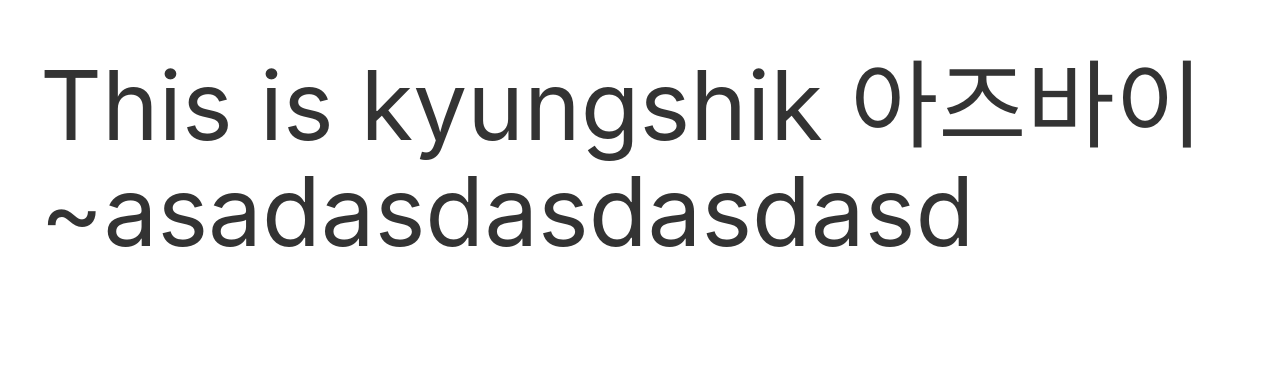
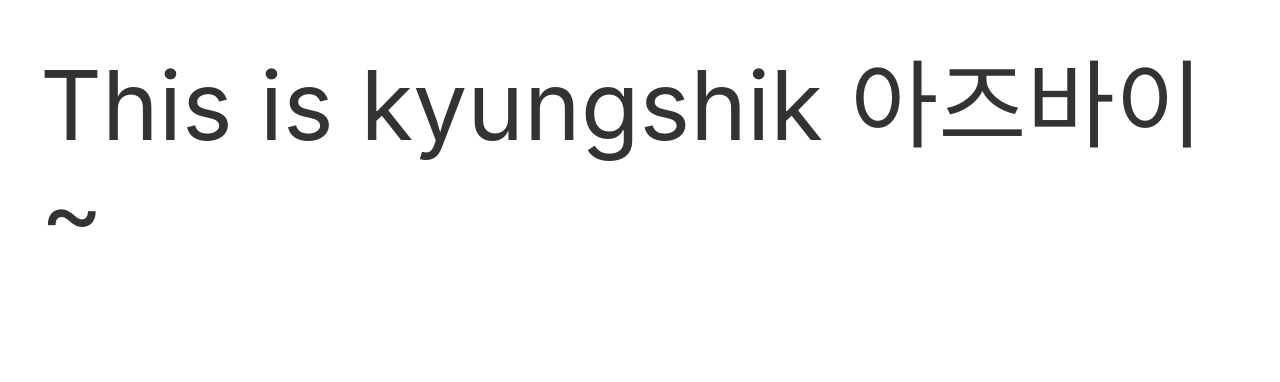
Before and after one commit to kyungshik/kyungshik.github.io, a plain HTML site: page index.html in a window 1280 px wide. Shown: the part 117-499 px from the top of the page. Drawn offline with nearby package versions, Linux system fonts and the light colour scheme.

Commit message:
blog added

```diff
--- a/index.html
+++ b/index.html
@@ -171,7 +171,7 @@
 
     <div class="uk-container uk-margin-large-top uk-margin-xlarge-bottom">
 
-        <h1 class="uk-heading-large">This is kyungshik 아즈바이~asadasdasdasdasd</h1>
+        <h1 class="uk-heading-large">This is kyungshik 아즈바이~</h1>
     </div>
 
 
```
